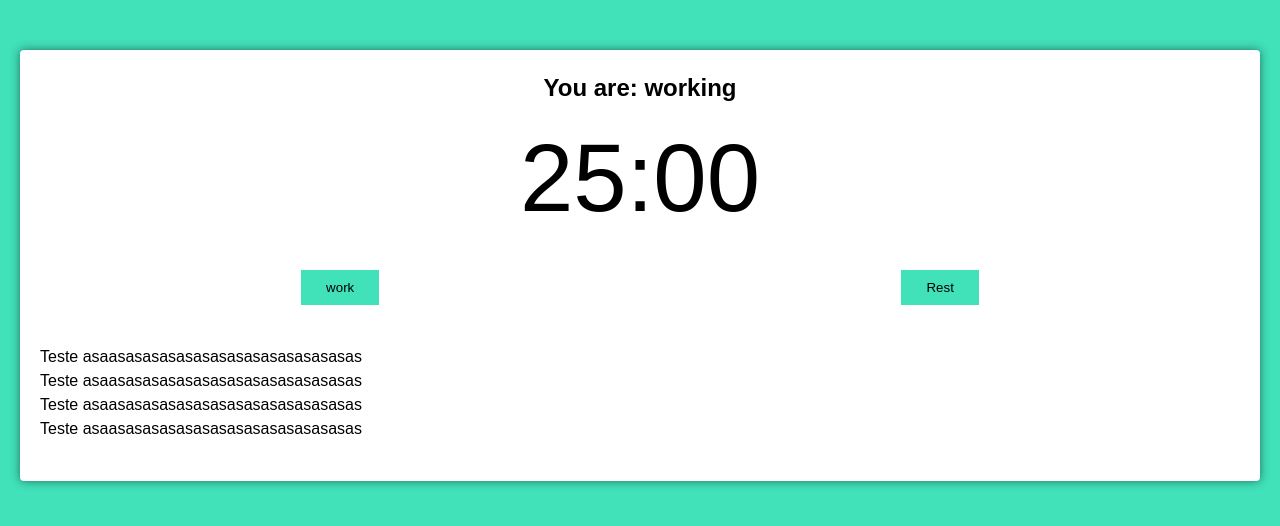
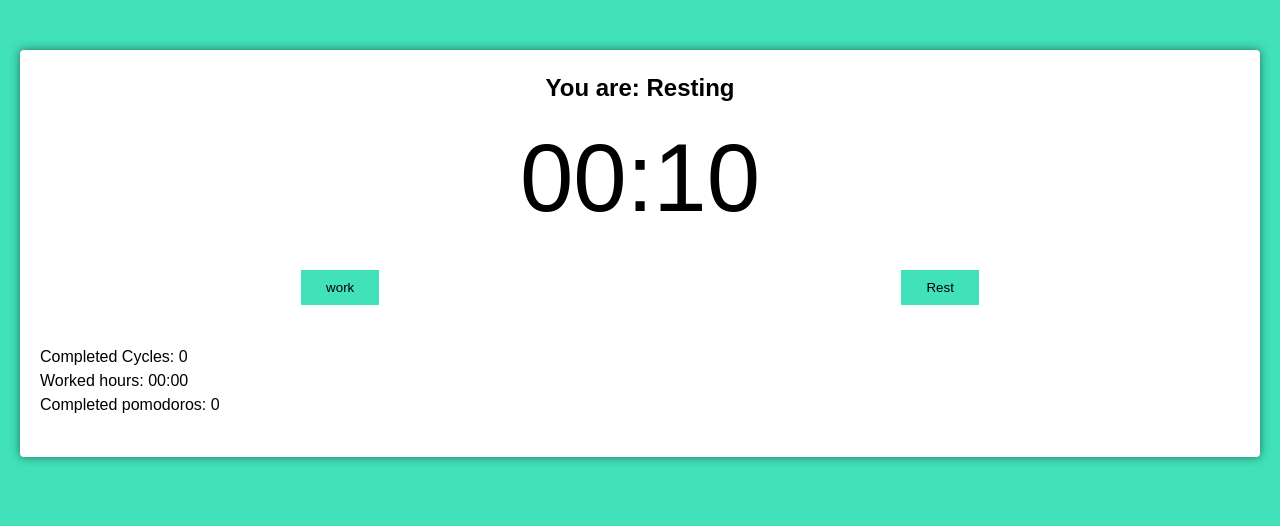
Before and after one commit to JCDMeira/pomodoro, a React (Create React App) app: page / in a window 1280 px wide. Shown: the top 526 px of the page. Built offline with nearby package versions, Linux system fonts and the light colour scheme.

Commit message:
Add: Logical for pomodoro cycles

```diff
--- a/src/App.tsx
+++ b/src/App.tsx
@@ -4,9 +4,9 @@
   return (
     <div className="container">
       <PomodoroTimer
-        pomodoroTime={1500}
-        shortRestTime={300}
-        longRestTime={900}
+        pomodoroTime={10}
+        shortRestTime={2}
+        longRestTime={5}
         cycles={4}
       />
     </div>
--- a/src/components/pomodoro-timer.tsx
+++ b/src/components/pomodoro-timer.tsx
@@ -1,11 +1,12 @@
-/* eslint-disable react-hooks/exhaustive-deps */
 import React from "react";
+import { useCallback } from "react";
 import { useEffect } from "react";
 import { useState } from "react";
 // import useSound from "use-sound";
 
 //  # My own files
 import { useInterval } from "../hooks/use-interval";
+import { secondsToTime } from "../utils/seconds-to-time";
 import { Button } from "./button";
 import { Timer } from "./timer";
 
@@ -29,27 +30,37 @@
   const [timeCounting, setTimeCounting] = useState(false);
   const [working, setWorking] = useState(false);
   const [resting, setResting] = useState(false);
+  const [cyclesQtdManager, setCyclesQtdManager] = useState(
+    new Array(props.cycles - 1).fill(true),
+  );
+  const [completedCycles, setCompletedCycles] = useState(0);
+  const [fullWoringTime, setFullWoringTime] = useState(0);
+  const [numberOfPomodoros, setNumberOfPomodoros] = useState(0);
 
-  useEffect(() => {
-    if (working) document.body.classList.add("working");
-    if (resting) document.body.classList.remove("working");
-  }, [working]);
   useInterval(
     () => {
       setMainTime(mainTime - 1);
+      if (working) setFullWoringTime(fullWoringTime + 1);
     },
     timeCounting ? 1000 : null,
   );
 
-  const configureWork = () => {
+  const configureWork = useCallback(() => {
     setTimeCounting(true);
     setWorking(true);
     setResting(false);
     setMainTime(props.pomodoroTime);
     // audioStartWoking.play();
-  };
+  }, [
+    setTimeCounting,
+    setWorking,
+    setResting,
+    setMainTime,
+    props.pomodoroTime,
+  ]);
 
-  const configureRest = (Long: boolean) => {
+  const configureRest = useCallback(
+    (Long: boolean) => {
       setTimeCounting(true);
       setWorking(false);
       setResting(true);
@@ -59,11 +70,50 @@
         setMainTime(props.shortRestTime);
       }
       // audioStopWoking.play();
-  };
+    },
+    [
+      setTimeCounting,
+      setWorking,
+      setResting,
+      setMainTime,
+      props.longRestTime,
+      props.shortRestTime,
+    ],
+  );
+
+  useEffect(() => {
+    if (working) document.body.classList.add("working");
+    if (resting) document.body.classList.remove("working");
+
+    if (mainTime > 0) return;
+
+    if (working && cyclesQtdManager.length > 0) {
+      configureRest(false);
+      cyclesQtdManager.pop();
+    } else if (working && cyclesQtdManager.length <= 0) {
+      configureRest(true);
+      setCyclesQtdManager(new Array(props.cycles - 1).fill(true));
+      setCompletedCycles(completedCycles + 1);
+    }
+
+    if (working) setNumberOfPomodoros(numberOfPomodoros + 1);
+    if (resting) configureWork();
+  }, [
+    working,
+    resting,
+    mainTime,
+    cyclesQtdManager,
+    numberOfPomodoros,
+    completedCycles,
+    configureRest,
+    setCyclesQtdManager,
+    configureWork,
+    props.cycles,
+  ]);
 
   return (
     <div className="pomodoro">
-      <h2>You are: working</h2>
+      <h2>You are: {working ? "Working" : "Resting"}</h2>
       <Timer mainTime={mainTime} />
       <div className="controls">
         <Button text="work" onClick={() => configureWork()}></Button>
@@ -75,10 +125,9 @@
         ></Button>
       </div>
       <div className="details">
-        <p>Teste asaasasasasasasasasasasasasasasas</p>
-        <p>Teste asaasasasasasasasasasasasasasasas</p>
-        <p>Teste asaasasasasasasasasasasasasasasas</p>
-        <p>Teste asaasasasasasasasasasasasasasasas</p>
+        <p>Completed Cycles: {completedCycles}</p>
+        <p>Worked hours: {secondsToTime(fullWoringTime)}</p>
+        <p>Completed pomodoros: {numberOfPomodoros}</p>
       </div>
     </div>
   );
```
Lines whose indentation alone changed are shown as unchanged.
